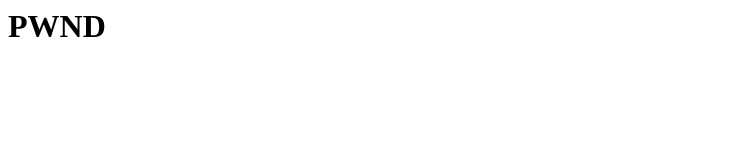
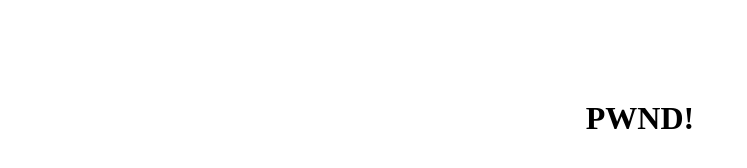
Before and after one commit to aeremex/bibit.id, a plain HTML site: page index.html in a window 1280 px wide. Shown: the whole page, without its empty margins (0-747 px from the left). Drawn offline with Linux system fonts and the light colour scheme.

Commit message:
Update index.html

```diff
--- a/index.html
+++ b/index.html
@@ -1 +1,8 @@
-<h1>PWND</h1>
+<style>
+  h1 {
+    text-align:center;
+    margin-top: 100px;
+    margin-bottom: 100px;
+  }
+</style>
+<h1>PWND!</h1>
```
